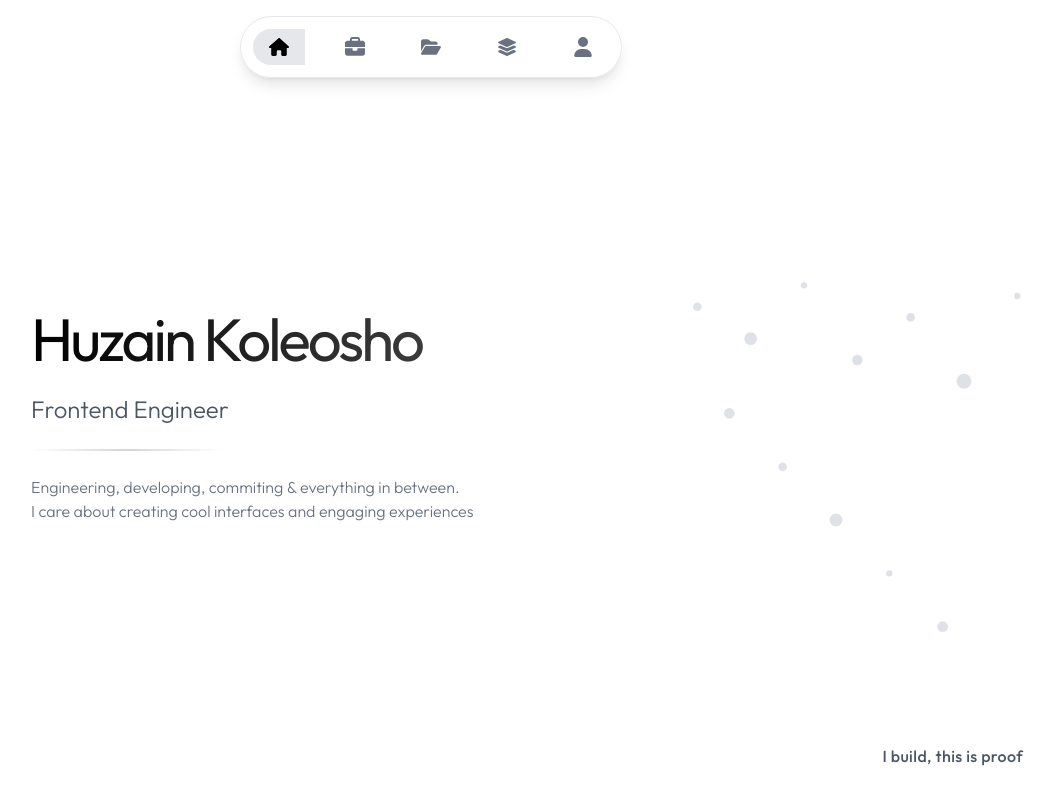
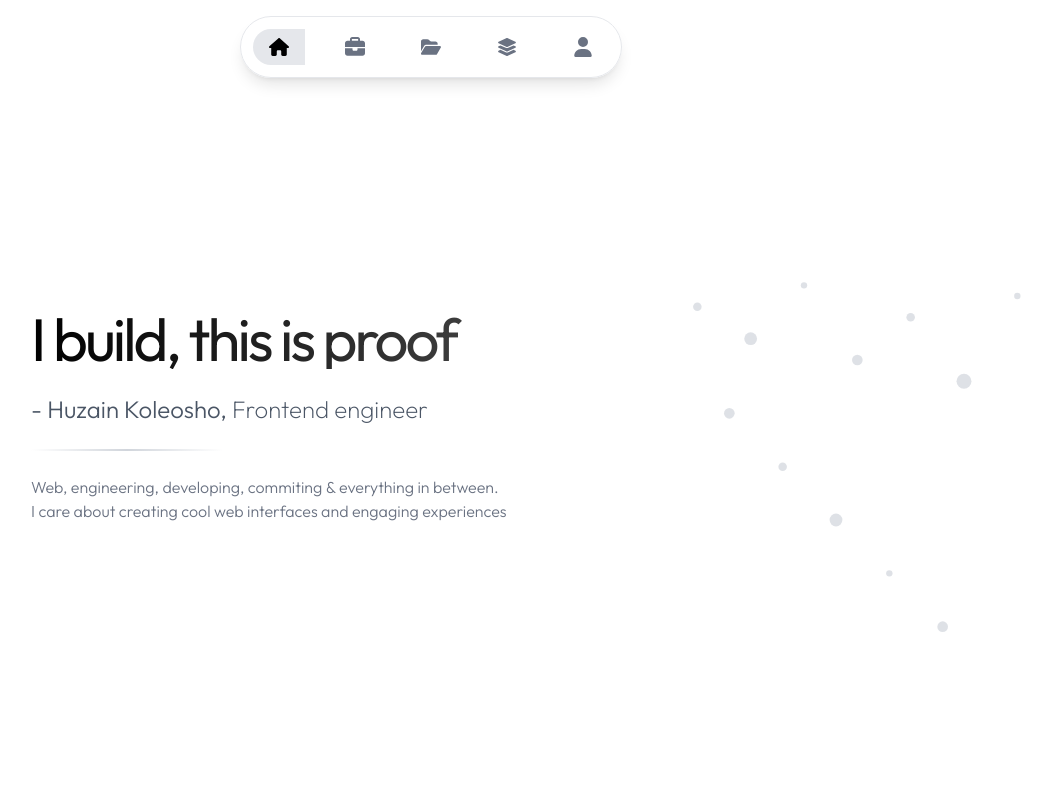
Before and after one commit to Uzayn/my-portfolio, a Next.js app: page / in a window 1280 px wide. Shown: the top 800 px of the page, without its empty margins (209-1263 px from the left). Built offline with nearby package versions, Linux system fonts and the light colour scheme.

Commit message:
feat: rearrange hero texts

```diff
--- a/src/components/Hero.tsx
+++ b/src/components/Hero.tsx
@@ -106,27 +106,29 @@ export default function Hero() {
             backgroundClip: "text",
           }}
         >
-          Huzain Koleosho
+          I build, this is proof
         </h1>
 
         <p className="text-base md:text-2xl font-light text-gray-600">
-          Frontend Engineer
+          - Huzain Koleosho,{" "}
+          <span className="font-extralight">Frontend engineer</span>
         </p>
 
         <div className="w-48 h-0.5 bg-gradient-to-r from-gray-300/0 via-gray-300 to-gray-300/0" />
 
         <p className="text-gray-500 max-w-prose font-light">
-          Engineering, developing, commiting & everything in between. <br />
-          I care about creating cool interfaces and engaging experiences
+          Web, engineering, developing, commiting & everything in between.{" "}
+          <br />
+          I care about creating cool web interfaces and engaging experiences
           <br />
         </p>
       </div>
 
-      <div className="absolute bottom-8 right-8 md:right-12">
+      {/* <div className="absolute bottom-8 right-8 md:right-12">
         <p className="text-sm md:text-base font-medium tracking-wide text-gray-600">
           I build, this is proof
         </p>
-      </div>
+      </div> */}
     </section>
   );
 }
```
